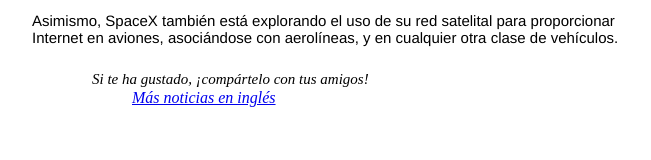
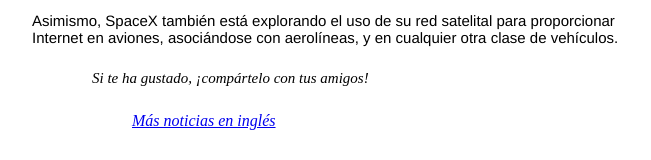
Before and after one commit to AugustoReategui/My-new-project, a plain HTML site: page Index.html in a window 1280 px wide. Shown: the part 1566-1726 px from the top of the page, without its empty margins (8-659 px from the left). Drawn offline with Linux system fonts and the light colour scheme.

Commit message:
Agregado de clases id y el footer

```diff
--- a/Index.html
+++ b/Index.html
@@ -69,9 +69,9 @@
         </article>
         <footer>
             <!--En la página aparece en negrita, no le puse strong porque me pareció mas de css que algo relevante-->
-            <em class="em">
-                Si te ha gustado, ¡compártelo con tus amigos!
-            </em>
+            <div class="em" >
+                <em>Si te ha gustado, ¡compártelo con tus amigos!</em>
+            </div>
             <div class="em-alink">
                 <em><a href="file:///C:/Users/user/Documents/GitHub/My-new-project/Index2.html">Más noticias en inglés</a></em>
             </div>
```
